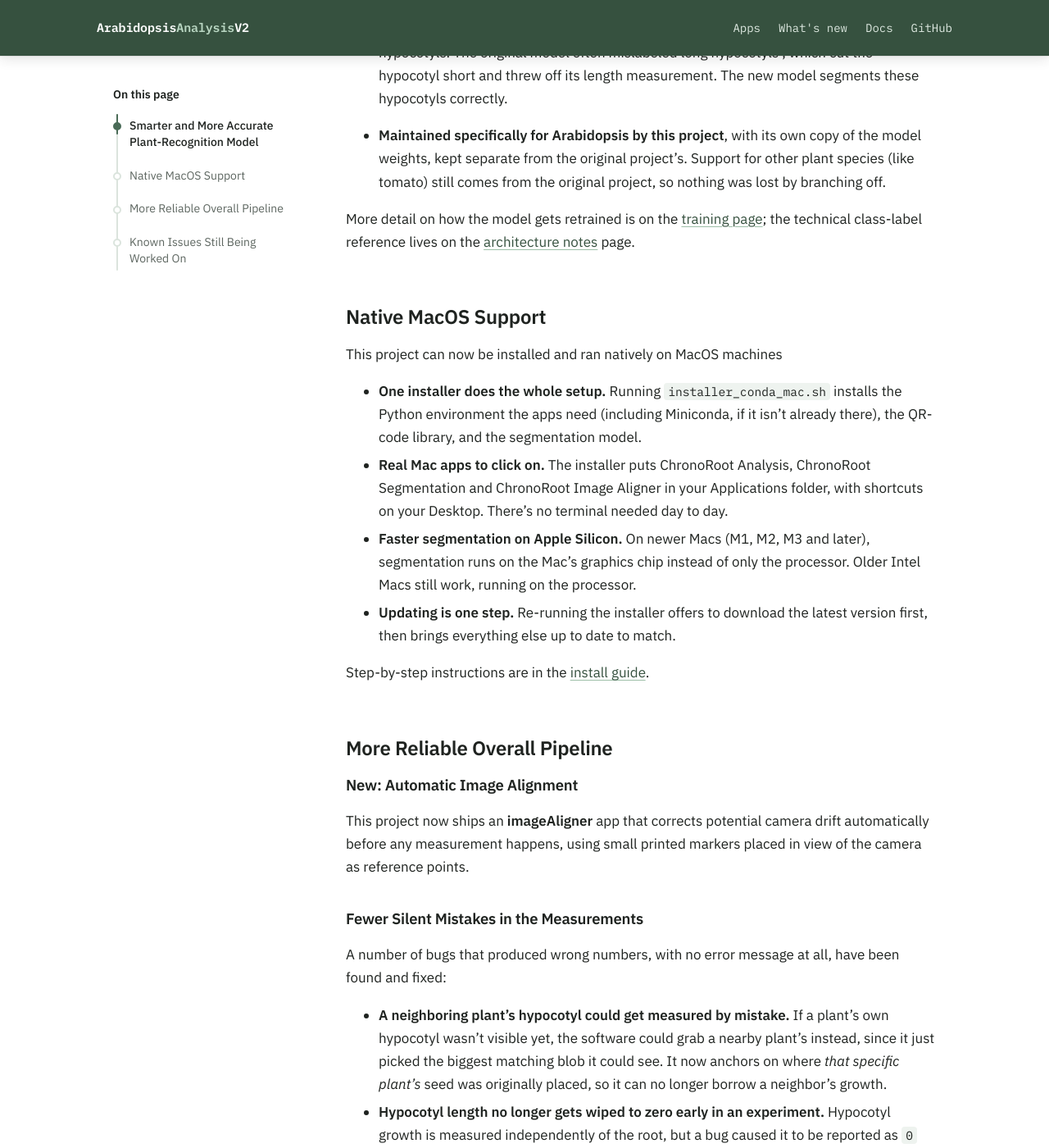
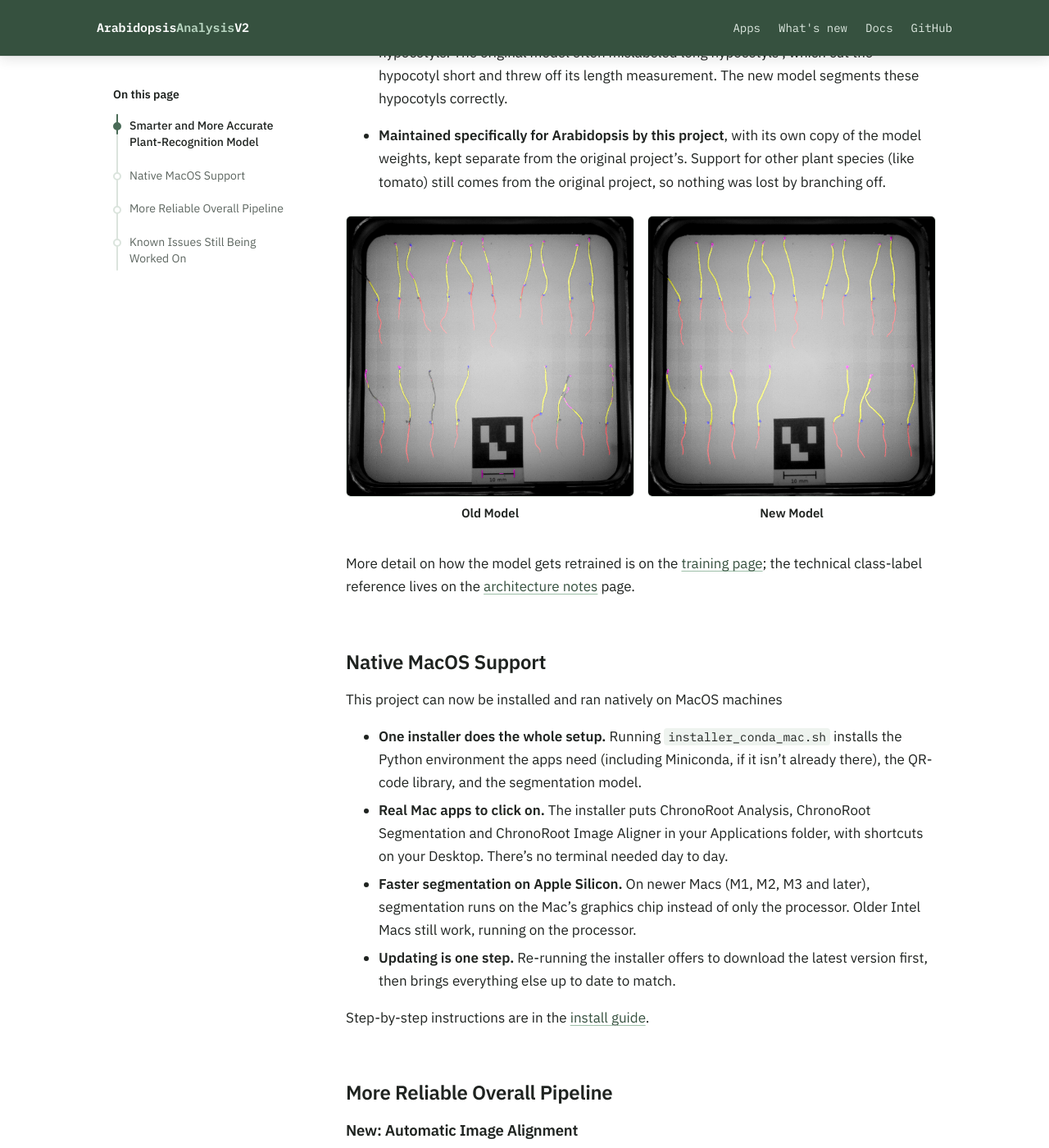
Before and after one commit to calvinyong1/ArabidopsisAnalysisV2, a Jekyll site: the page built from docs/docs/model-and-improvements.md, in a window 1280 px wide and 1400 px high, scrolled down 470 px. Shown: the whole window at 82% size. Built offline with Jekyll 4.4.1, drawn with Linux system fonts in a browser that asks for light colours; some of the changed text lies outside the part shown.

Commit message:
Added result images to website

```diff
--- a/docs/_layouts/default.html
+++ b/docs/_layouts/default.html
@@ -33,7 +33,7 @@
 
 <footer class="site">
   <div class="wrap">
-    ArabidopsisAnalysisV2 &middot; fork of <a href="https://github.com/ngaggion/ChronoRoot2">ngaggion/ChronoRoot2</a> &middot; <a href="https://github.com/{{ site.repository }}">source</a>
+    ArabidopsisAnalysisV2  &middot; <a href="https://github.com/{{ site.repository }}">source</a>
   </div>
 </footer>
 
--- a/docs/assets/css/style.css
+++ b/docs/assets/css/style.css
@@ -445,6 +445,40 @@ footer.site a { color: var(--ink-soft); }
   letter-spacing: 0;
 }
 
+/* side-by-side image comparison (e.g. old vs. new model output) */
+
+.doc-body .compare {
+  display: grid;
+  grid-template-columns: 1fr 1fr;
+  gap: 16px;
+  margin: 1.6em 0 2em;
+}
+
+.doc-body .compare figure { margin: 0; }
+
+.doc-body .compare img {
+  display: block;
+  width: 100%;
+  height: auto;
+  /* same shape for both, so the captions line up even if the screenshots differ slightly */
+  aspect-ratio: 1180 / 1152;
+  object-fit: cover;
+  border-radius: 6px;
+  border: 1px solid var(--paper-line);
+}
+
+.doc-body .compare figcaption {
+  margin-top: 8px;
+  font-size: 15px;
+  font-weight: 600;
+  color: var(--ink);
+  text-align: center;
+}
+
+@media (max-width: 560px) {
+  .doc-body .compare { grid-template-columns: 1fr; }
+}
+
 /* code */
 
 .doc-body code {
--- a/docs/docs/model-and-improvements.md
+++ b/docs/docs/model-and-improvements.md
@@ -23,6 +23,17 @@ model, and it's the piece that's changed the most.
   copy of the model weights, kept separate from the original project's.
   Support for other plant species (like tomato) still comes from the
   original project, so nothing was lost by branching off.
+
+<div class="compare">
+  <figure>
+    <img src="{{ '/assets/img/segmentation-old-model.jpg' | relative_url }}" alt="Old model segmentation of an Arabidopsis plate: several hypocotyls are partly labeled as leaf or left unlabeled" loading="lazy">
+    <figcaption>Old Model</figcaption>
+  </figure>
+  <figure>
+    <img src="{{ '/assets/img/segmentation-new-model.jpg' | relative_url }}" alt="New model segmentation of the same plate: hypocotyls are labeled continuously along their full length" loading="lazy">
+    <figcaption>New Model</figcaption>
+  </figure>
+</div>
 
 More detail on how the model gets retrained is on the
 [training page](training.html); the technical class-label reference lives
```
Also changed, not shown: docs/assets/img/segmentation-new-model.jpg (added), docs/assets/img/segmentation-old-model.jpg (added), 3 other files.
